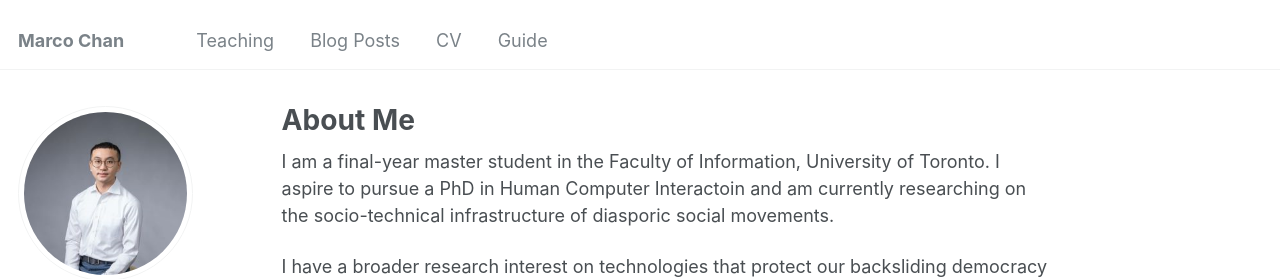
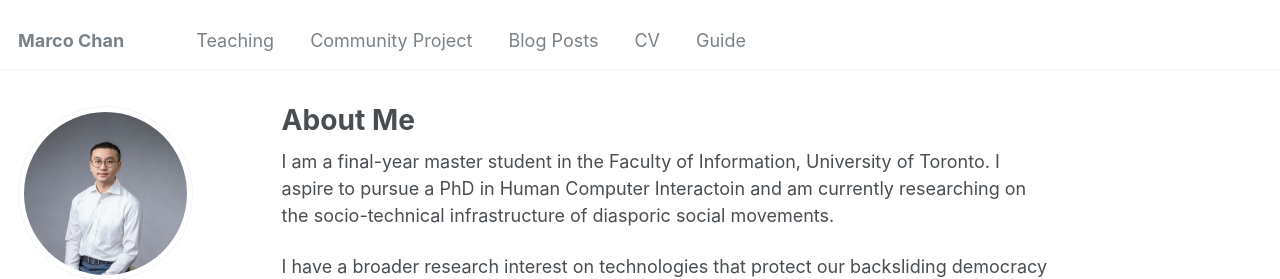
Before and after one commit to Marco-ProspectivePhD/home, a Jekyll site: the page built from _pages/about.md, in a window 1280 px wide. Shown: the top 279 px of the page. Built offline with Jekyll 4.4.1, drawn with Linux system fonts in a browser that asks for light colours; some web fonts are replaced.

Commit message:
Update navigation.yml

```diff
--- a/_data/navigation.yml
+++ b/_data/navigation.yml
@@ -8,6 +8,9 @@ main:
   - title: "Teaching"
     url: /teaching/
 
+  - title: "Community Project"
+    url: /portfolio/
+
   - title: "Blog Posts"
     url: /year-archive/
 
```
